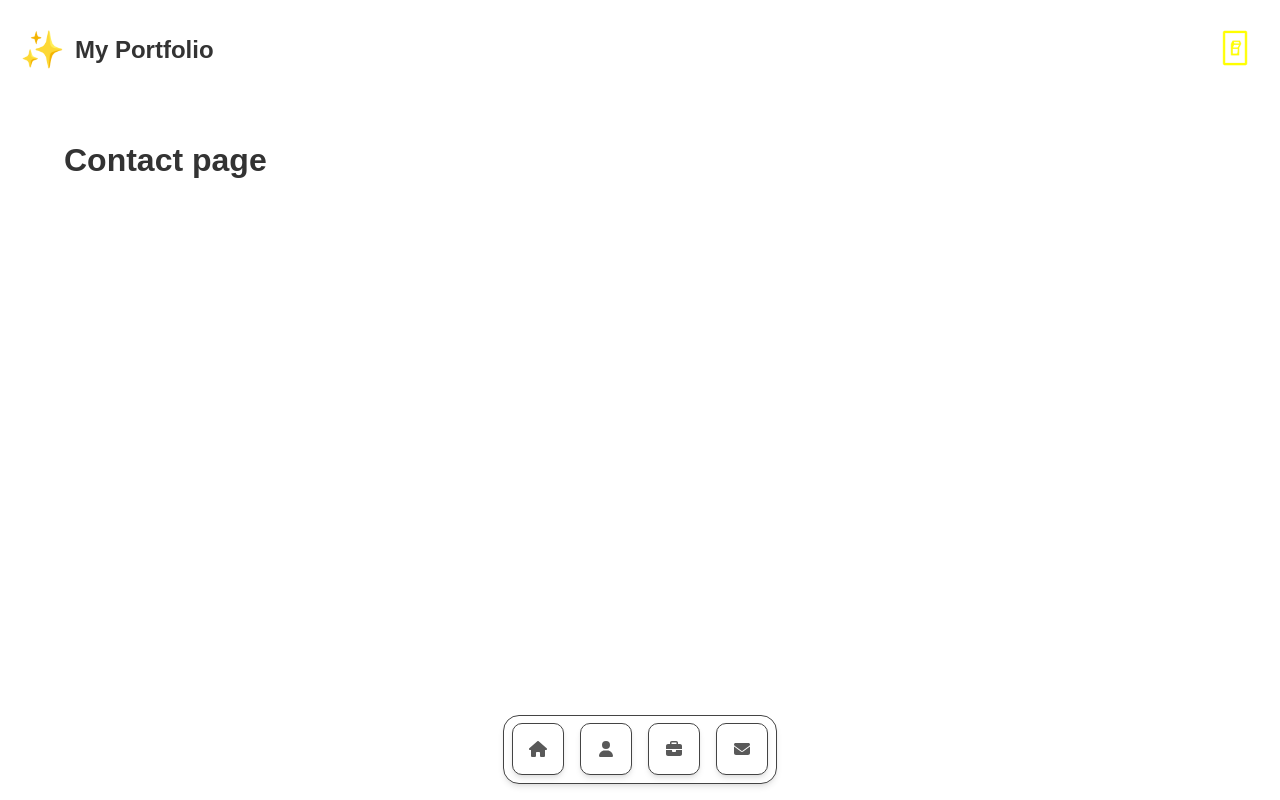
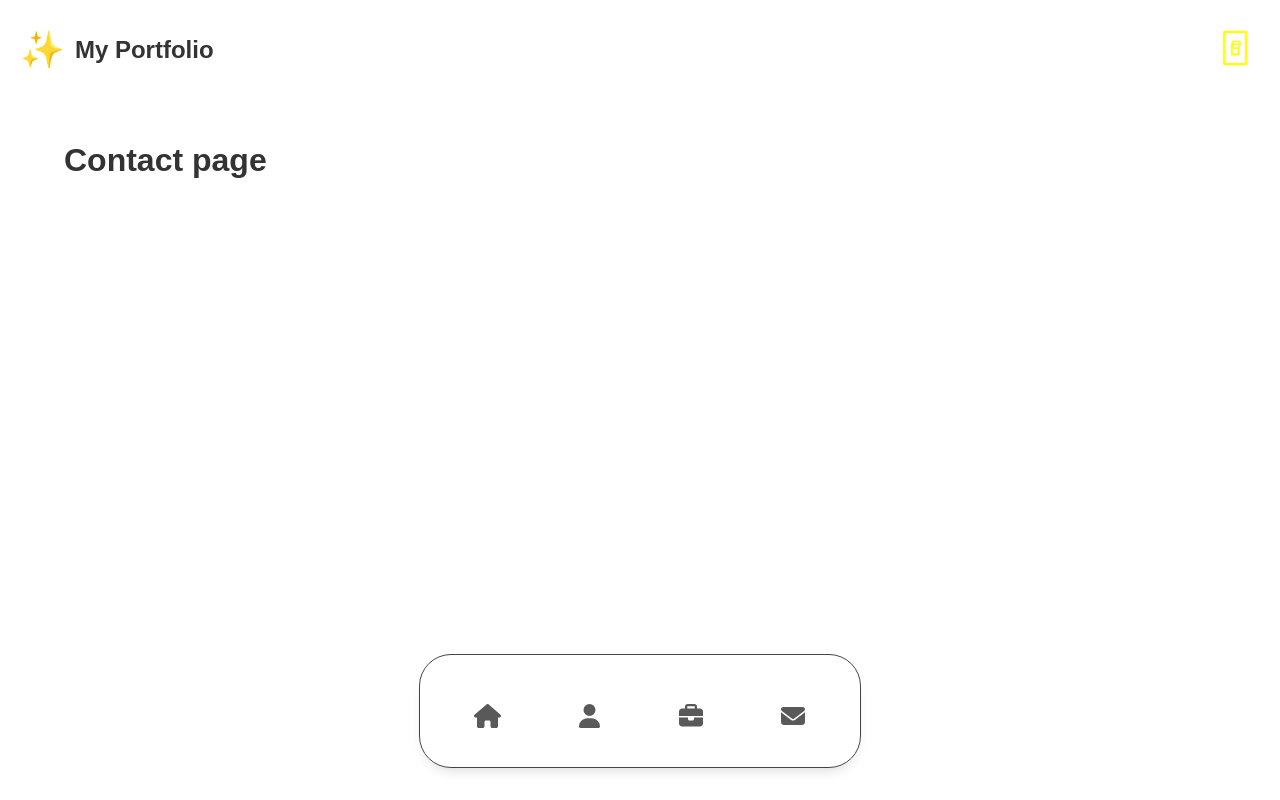
Before and after one commit to gandhipruthvi/portfolio-website, a React (Vite) app: page /contact in a window 1280 px wide. Built offline with nearby package versions, Linux system fonts and the light colour scheme.

Commit message:
updated the UI of the dock

```diff
--- a/src/blocks/Components/Dock/Dock.css
+++ b/src/blocks/Components/Dock/Dock.css
@@ -1,8 +1,3 @@
-/*
-    jsrepo 1.35.1
-    Installed from https://reactbits.dev/default/
-    11-2-2025
-*/
 .dock-outer {
   margin: 0 0.5rem;
   display: flex;
@@ -16,19 +11,21 @@
 
 .dock-panel {
   position: absolute;
-  bottom: 0.5rem;
+  bottom: 1rem; /* Adjusted for larger dock */
   left: 50%;
   transform: translateX(-50%);
   display: flex;
   align-items: flex-end;
+  justify-content: center; /* Center items horizontally */
   width: fit-content;
-  gap: 1rem;
-  border-radius: 1rem;
-  background-color: var(--light-bg); /* Dynamic background */
+  gap: 2rem; /* Increased gap for more white space */
+  border-radius: 2rem; /* Rounded corners for premium look */
+  background-color: rgba(255, 255, 255, 0.1); /* Transparent background */
+  backdrop-filter: blur(10px); /* Frosted glass effect */
   border: 1px solid var(--border-color); /* Dynamic border */
-  padding: 0 0.5rem 0.5rem;
-  box-shadow: 0 4px 6px -1px rgba(0, 0, 0, 0.1),
-    0 2px 4px -1px rgba(0, 0, 0, 0.06);
+  padding: 1rem 2rem; /* Increased padding for more white space */
+  box-shadow: 0 8px 12px -4px rgba(0, 0, 0, 0.1),
+    0 4px 8px -4px rgba(0, 0, 0, 0.06);
   transition: bottom 0.4s ease; /* Smooth animation */
 }
 
@@ -37,34 +34,37 @@
   display: inline-flex;
   align-items: center;
   justify-content: center;
-  border-radius: 10px;
-  background-color: var(--light-bg); /* Dynamic background */
-  border: 1px solid var(--border-color); /* Dynamic border */
-  box-shadow: 0 4px 6px -1px rgba(0, 0, 0, 0.1),
-    0 2px 4px -1px rgba(0, 0, 0, 0.06);
+  border-radius: 1rem; /* Rounded corners for premium look */
+  background-color: transparent; /* Transparent background */
+  border: none; /* No border for cleaner look */
   cursor: pointer;
   outline: none;
+  transition: transform 0.2s ease; /* Smooth hover effect */
+}
+
+.dock-item:hover {
+  transform: scale(1.1); /* Slight zoom effect on hover */
 }
 
 .dock-icon {
   display: flex;
   align-items: center;
   justify-content: center;
-  font-size: 16px; /* Ensure icons are visible */
+  font-size: 24px; /* Increased icon size */
   color: var(--icon-color); /* Dynamic icon color */
 }
 
 .dock-label {
   position: absolute;
-  top: -1.5rem;
+  top: -2rem; /* Adjusted for larger dock */
   left: 50%;
   width: fit-content;
   white-space: pre;
-  border-radius: 0.375rem;
+  border-radius: 0.5rem; /* Rounded corners for premium look */
   border: 1px solid var(--border-color); /* Dynamic border */
-  background-color: var(--light-bg); /* Dynamic background */
-  padding: 0.125rem 0.5rem;
-  font-size: 0.75rem;
+  background-color: rgba(255, 255, 255, 0.8); /* Semi-transparent background */
+  padding: 0.25rem 0.75rem; /* Increased padding */
+  font-size: 0.875rem; /* Slightly larger font size */
   color: var(--light-text); /* Dynamic text color */
   transform: translateX(-50%);
 }
--- a/src/blocks/Components/Dock/Dock.jsx
+++ b/src/blocks/Components/Dock/Dock.jsx
@@ -106,11 +106,11 @@ export default function Dock({
   items,
   className = "",
   spring = { mass: 0.1, stiffness: 150, damping: 12 },
-  magnification = 70,
-  distance = 200,
-  panelHeight = 59, // Adjusted panelHeight to 59px
-  dockHeight = 256,
-  baseItemSize = 50,
+  magnification = 90, // Increased magnification for bigger buttons
+  distance = 250, // Adjusted distance for smoother scaling
+  panelHeight = 80, // Increased panelHeight for more space
+  dockHeight = 300, // Increased dockHeight for bigger items
+  baseItemSize = 70, // Increased base item size
 }) {
   const mouseX = useMotionValue(Infinity);
   const isHovered = useMotionValue(0);
@@ -124,7 +124,6 @@ export default function Dock({
   // Scroll-based visibility logic
   const [isVisible, setIsVisible] = useState(true);
   const [lastScrollY, setLastScrollY] = useState(0);
-
   useEffect(() => {
     const handleScroll = () => {
       if (window.scrollY > lastScrollY) {
@@ -136,7 +135,6 @@ export default function Dock({
       }
       setLastScrollY(window.scrollY);
     };
-
     window.addEventListener("scroll", handleScroll);
     return () => window.removeEventListener("scroll", handleScroll);
   }, [lastScrollY]);
@@ -146,7 +144,7 @@ export default function Dock({
       style={{
         height,
         scrollbarWidth: "none",
-        bottom: isVisible ? "0.5rem" : "-4.5rem", // Keep top part of the dock visible
+        bottom: isVisible ? "1rem" : "-7.5rem", // Adjusted for larger dock
         transition: "bottom 0.4s ease", // Smooth transition
       }}
       className="dock-outer"
```
